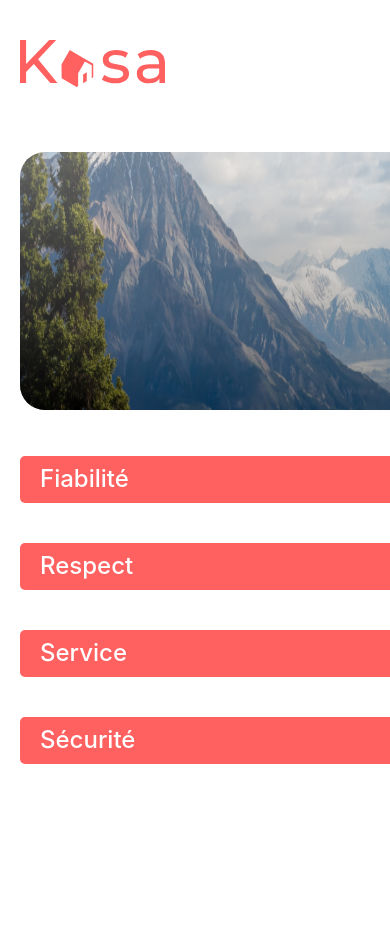
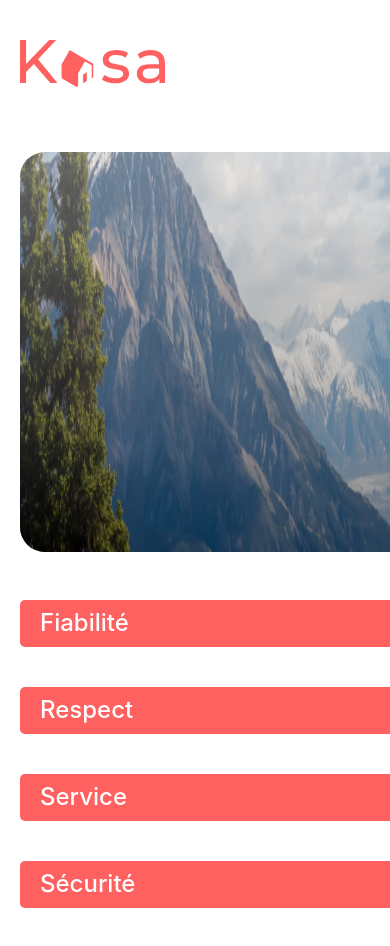
Before and after one commit to terence-line/Kasa, a React (Create React App) app: page /apropos in a window 390 px wide. Shown: the top 946 px of the page. Built offline with nearby package versions, Linux system fonts and the light colour scheme.

Commit message:
agrandissement photo apropos

```diff
--- a/src/styles/Apropos.css
+++ b/src/styles/Apropos.css
@@ -46,9 +46,7 @@
     color: #FFFFFF;
 }
 
-.footer-apropos {
 
-}
 
 
 @media screen and (max-width: 991px) {
@@ -68,14 +66,14 @@
     .banner-apropos {
         max-width: 768px;
         left: 20px;
-        height: 258px;
+        height: 400px;
         min-width: 336px;
     }
 
 
     .banner-apropos .paysage2 {
         max-width: 768px;
-        height: 258px;
+        height: 400px;
         min-width: 335px;
     }
 
@@ -83,7 +81,7 @@
         max-width: 768px;
         min-width: 375px;
         left: 20px;
-        top: 456px;
+        top: 600px;
     }
 
     .span-apropos  {
```
